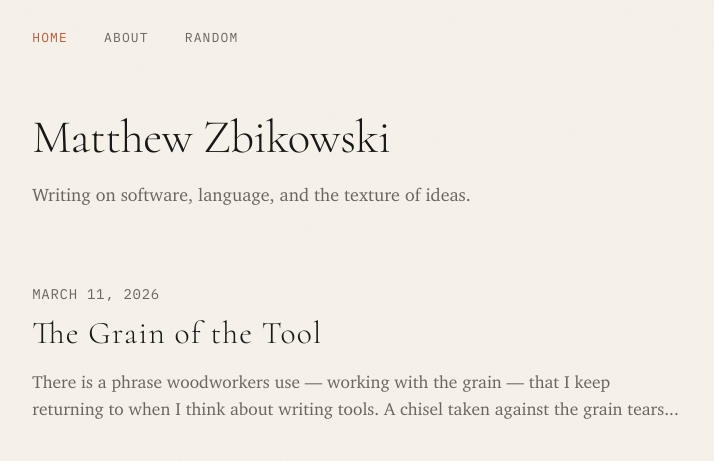
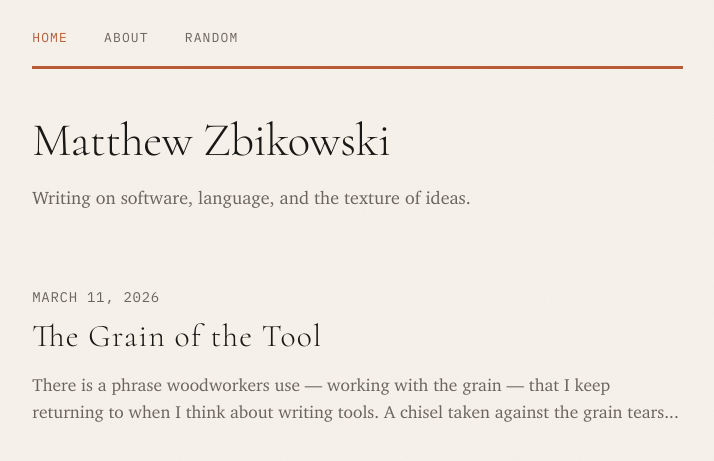
Before and after one commit to matt-zb/matt-zb.github.io, a Jekyll site: the page built from index.html, in a window 1280 px wide. Shown: the top 461 px of the page, without its empty margins (275-989 px from the left). Built offline with Jekyll 4.4.1, drawn with Linux system fonts in a browser that asks for light colours; some web fonts are replaced.

Commit message:
Add 3px accent border between navbar and content
https://claude.ai/code/session_01Be8Hbc8ywBiZABiRhYb4bV

```diff
--- a/assets/css/style.css
+++ b/assets/css/style.css
@@ -89,6 +89,7 @@ body {
   gap: 2rem;
   align-items: baseline;
   padding-bottom: 1rem;
+  border-bottom: 3px solid var(--accent);
 }
 
 .site-nav .nav-link {
```
